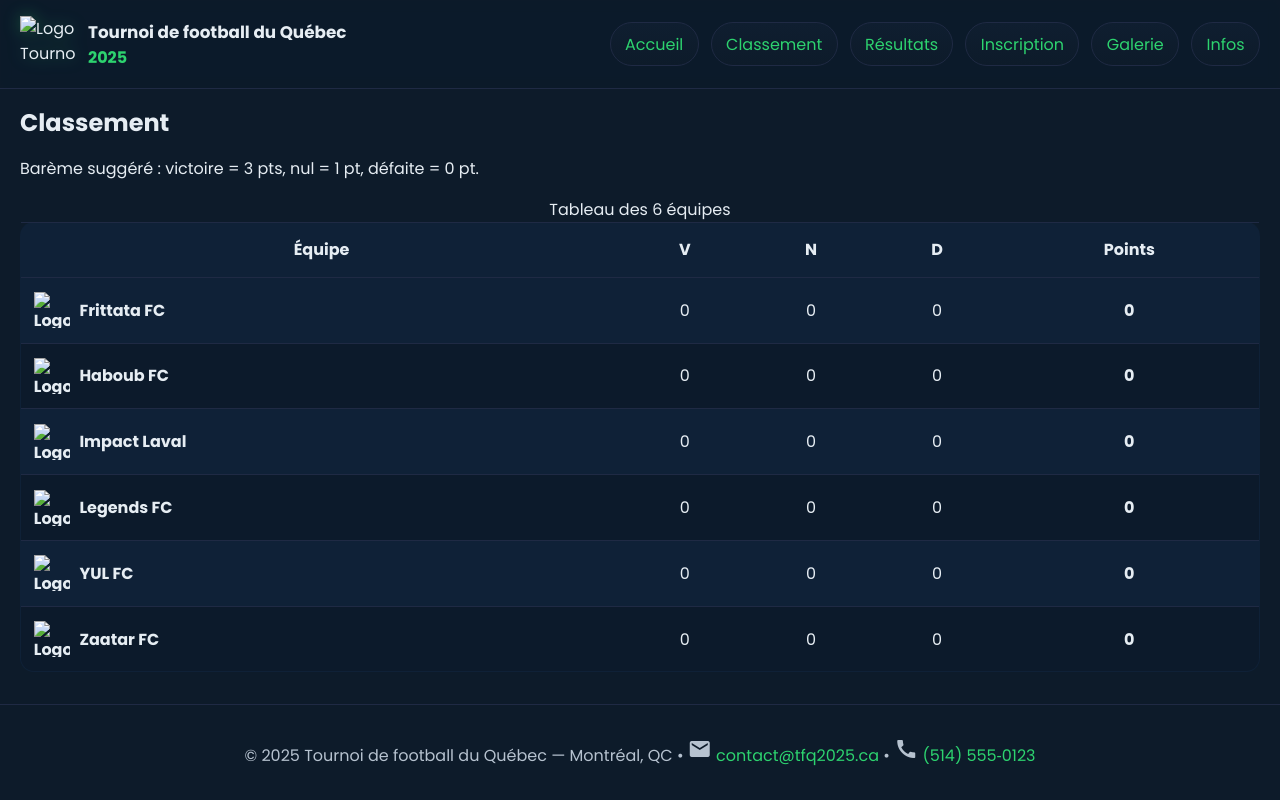
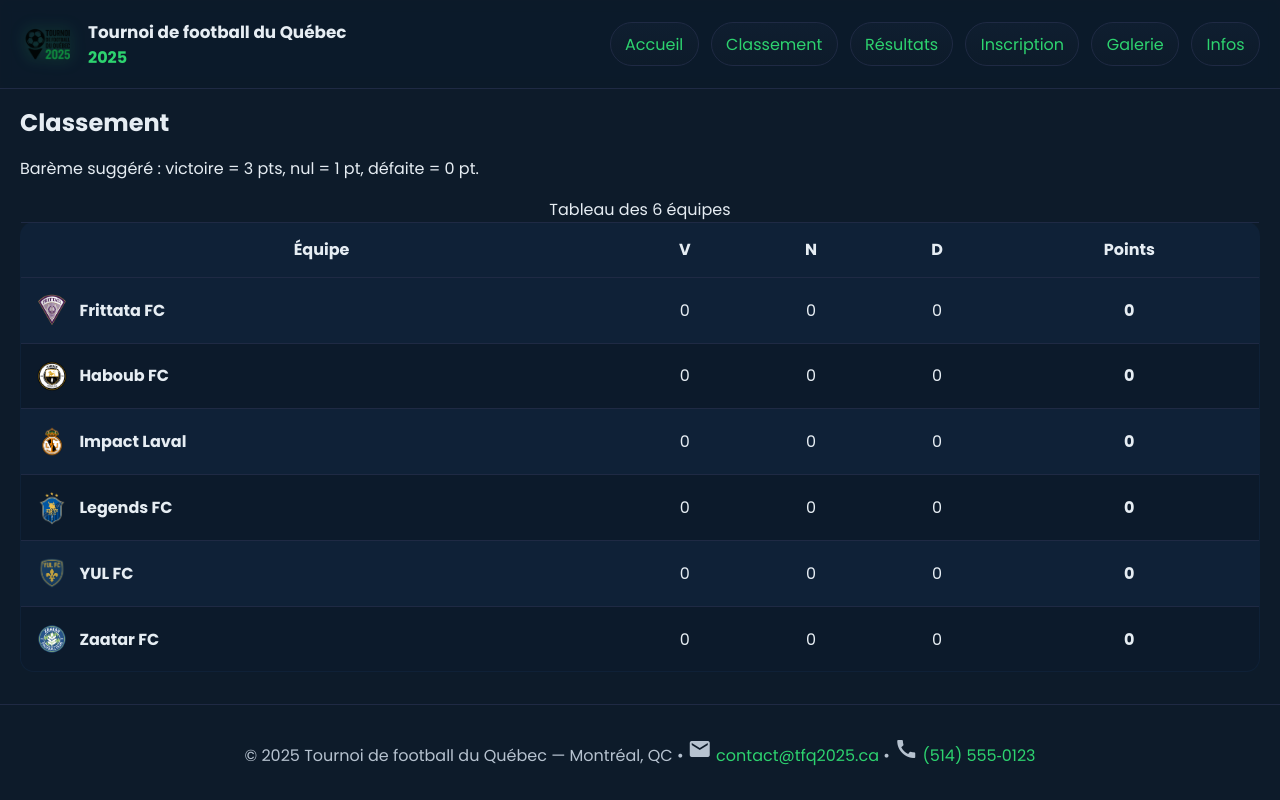
Before and after one commit to jayjamesnoivo/TP2-Programmation-web-front-end, a plain HTML site: page classement.html in a window 1280 px wide. Drawn offline with Linux system fonts and the light colour scheme.

Commit message:
Update classement.html

```diff
--- a/classement.html
+++ b/classement.html
@@ -17,7 +17,7 @@
 <body>
 <header class="site-header">
   <div class="brand">
-    <img src="assets/Logo TP2.png" alt="Logo Tournoi de football du Québec 2025" />
+    <img src="Logo TP2.png" alt="Logo Tournoi de football du Québec 2025" />
     <div class="brand-text">
       <h1>Tournoi de football du Québec</h1>
       <span class="year">2025</span>
@@ -51,7 +51,7 @@
 
         <tr>
           <th scope="row" class="teamcell"><div class="teamcell-content">
-            <img src="assets/Frittata-FC-.png" alt="Logo Frittata FC" class="tiny-logo" />
+            <img src="Frittata-FC-.png" alt="Logo Frittata FC" class="tiny-logo" />
             <span>Frittata FC</span>
           </div></th>
           <td class="num">0</td>
@@ -62,7 +62,7 @@
 
         <tr>
           <th scope="row" class="teamcell"><div class="teamcell-content">
-            <img src="assets/Haboub-FC-.png" alt="Logo Haboub FC" class="tiny-logo" />
+            <img src="Haboub-FC-.png" alt="Logo Haboub FC" class="tiny-logo" />
             <span>Haboub FC</span>
           </div></th>
           <td class="num">0</td>
@@ -73,7 +73,7 @@
 
         <tr>
           <th scope="row" class="teamcell"><div class="teamcell-content">
-            <img src="assets/Impact-Laval-300x300.png" alt="Logo Impact Laval" class="tiny-logo" />
+            <img src="Impact-Laval-300x300.png" alt="Logo Impact Laval" class="tiny-logo" />
             <span>Impact Laval</span>
           </div></th>
           <td class="num">0</td>
@@ -84,7 +84,7 @@
 
         <tr>
           <th scope="row" class="teamcell"><div class="teamcell-content">
-            <img src="assets/Legends-FC-300x300.png" alt="Logo Legends FC" class="tiny-logo" />
+            <img src="Legends-FC-300x300.png" alt="Logo Legends FC" class="tiny-logo" />
             <span>Legends FC</span>
           </div></th>
           <td class="num">0</td>
@@ -95,7 +95,7 @@
 
         <tr>
           <th scope="row" class="teamcell"><div class="teamcell-content">
-            <img src="assets/YUL-FC-300x300.png" alt="Logo YUL FC" class="tiny-logo" />
+            <img src="YUL-FC-300x300.png" alt="Logo YUL FC" class="tiny-logo" />
             <span>YUL FC</span>
           </div></th>
           <td class="num">0</td>
@@ -106,7 +106,7 @@
 
         <tr>
           <th scope="row" class="teamcell"><div class="teamcell-content">
-            <img src="assets/Zaatar-FC.png" alt="Logo Zaatar FC" class="tiny-logo" />
+            <img src="Zaatar-FC.png" alt="Logo Zaatar FC" class="tiny-logo" />
             <span>Zaatar FC</span>
           </div></th>
           <td class="num">0</td>
```
